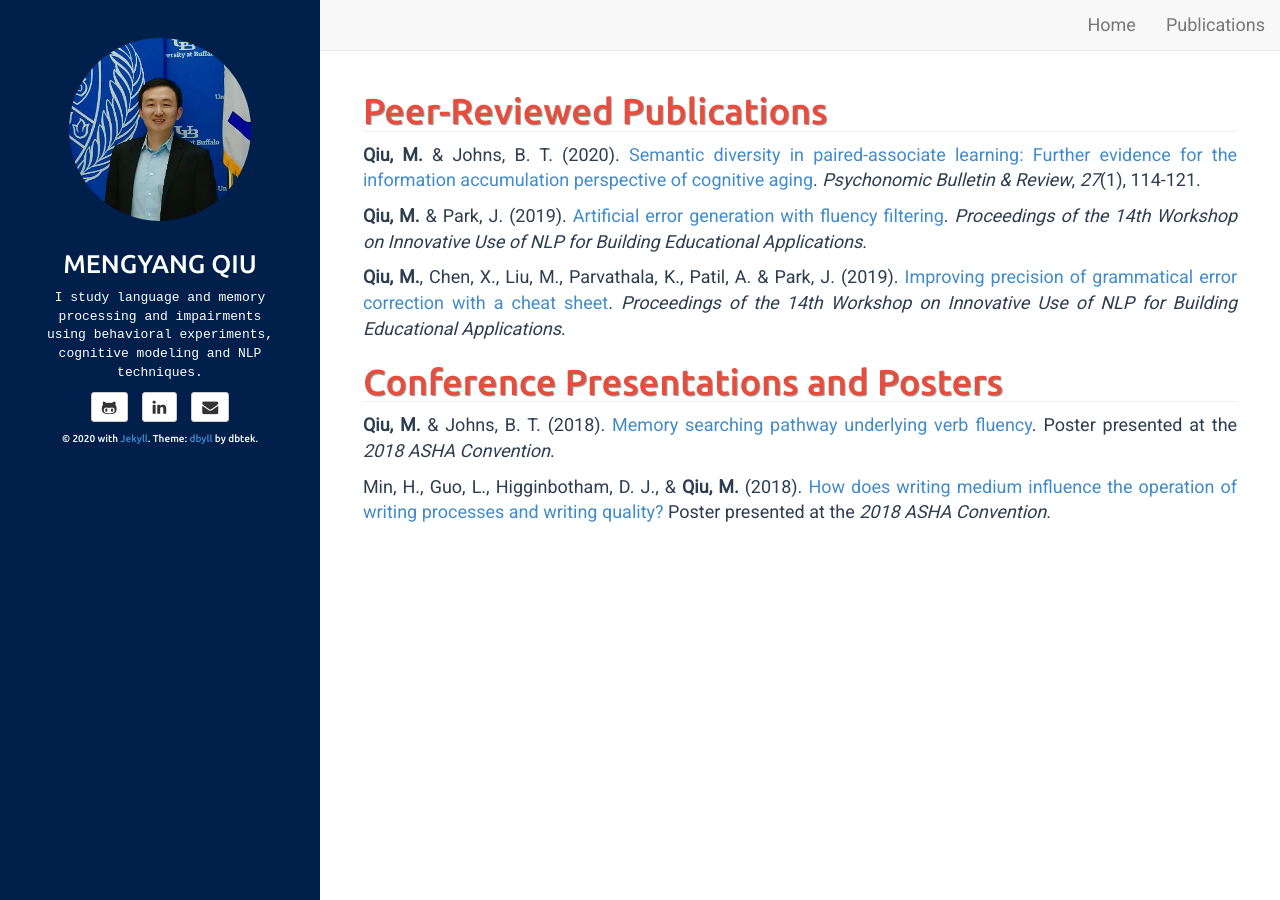
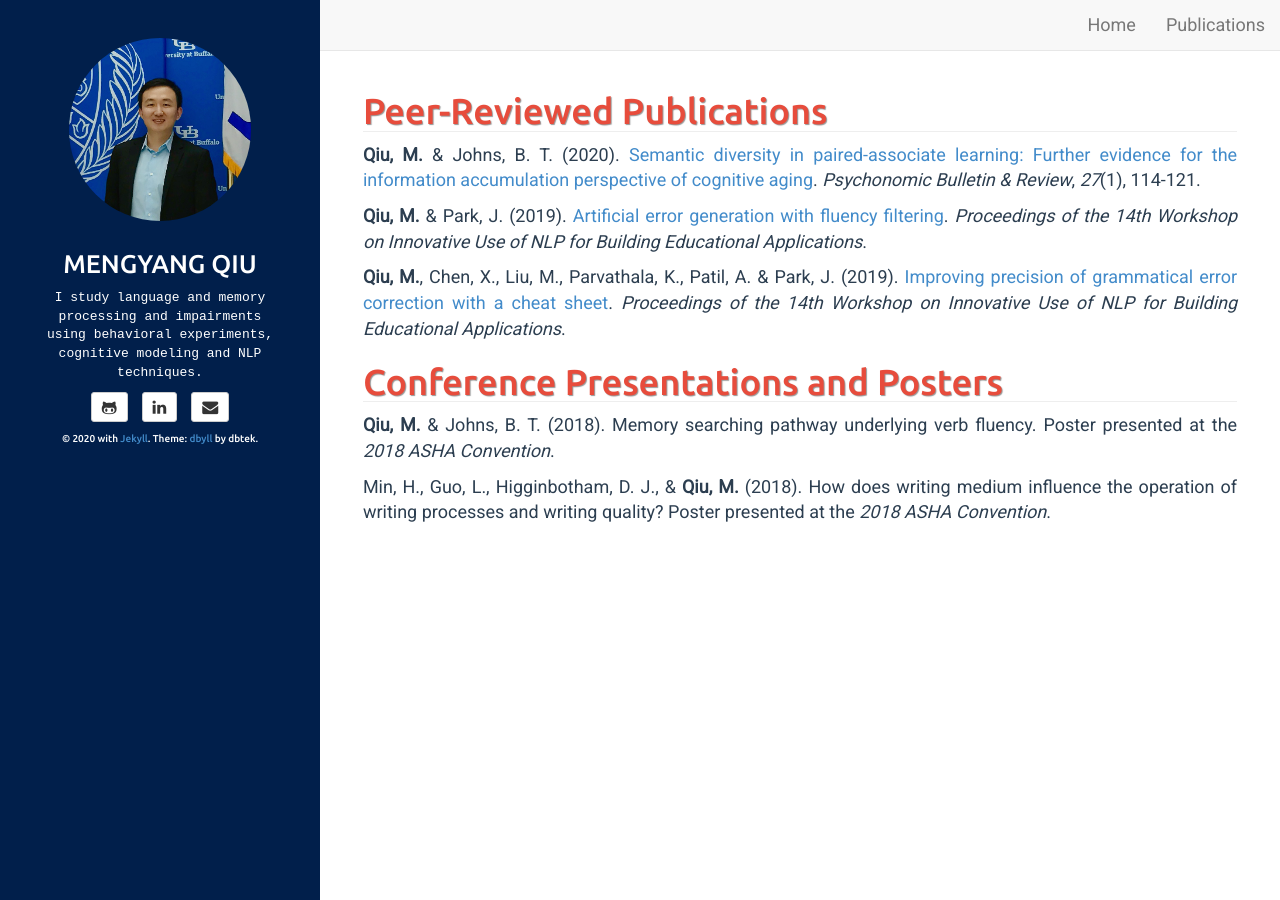
Before and after one commit to mengyangq/mengyangq.github.io, a Jekyll site: the page built from publications.html, in a window 1280 px wide. Built offline with Jekyll 4.4.1, drawn with Linux system fonts in a browser that asks for light colours; part of the change alters nothing that is shown.

```diff
--- a/_includes/publications.md
+++ b/_includes/publications.md
@@ -8,6 +8,6 @@
 
 # Conference Presentations and Posters
 
-**Qiu, M.** & Johns, B. T. (2018). [Memory searching pathway underlying verb fluency](../pub/QJ_ASHA_2018.pdf). Poster presented at the *2018 ASHA Convention*.
+**Qiu, M.** & Johns, B. T. (2018). Memory searching pathway underlying verb fluency. Poster presented at the *2018 ASHA Convention*.
 
-Min, H., Guo, L., Higginbotham, D. J., & **Qiu, M.** (2018). [How does writing medium influence the operation of writing processes and writing quality?](../pub/Min_et_al_ASHA_2018.pdf) Poster presented at the *2018 ASHA Convention*.
+Min, H., Guo, L., Higginbotham, D. J., & **Qiu, M.** (2018). How does writing medium influence the operation of writing processes and writing quality? Poster presented at the *2018 ASHA Convention*.
```
